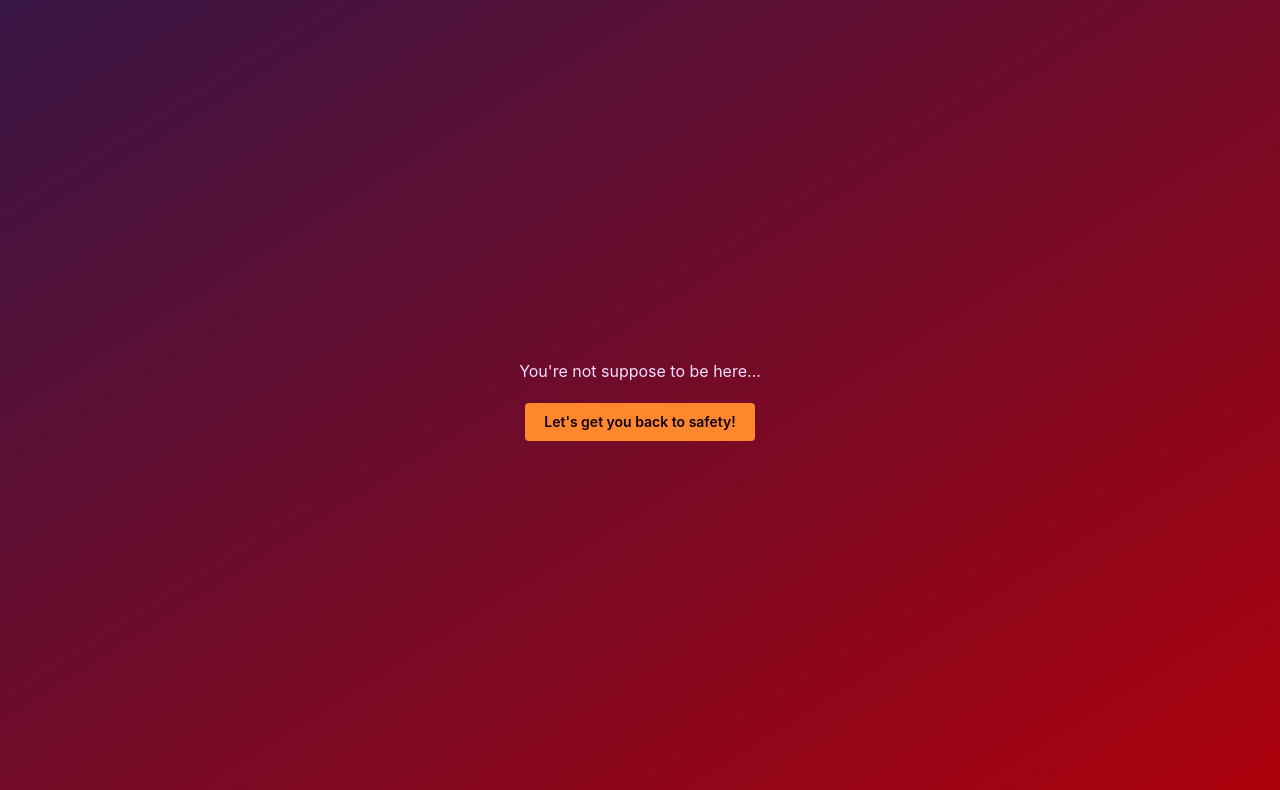
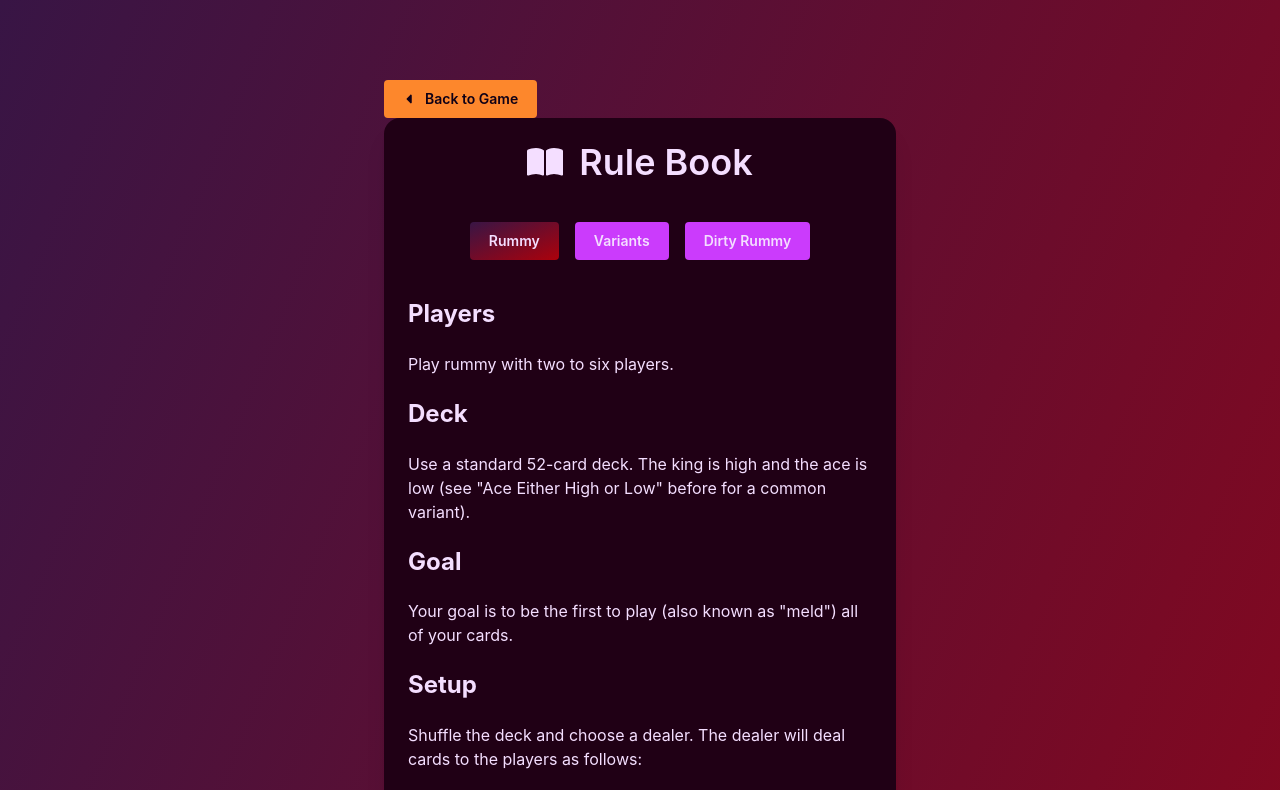
Before and after one commit to RevenantEverest/RummyScorer, a React (Vite) app: page /rules in a window 1280 px wide. Shown: the top 790 px of the page. Built offline with nearby package versions, Linux system fonts and the light colour scheme.

Commit message:
Create rules route

```diff
--- a/src/routeTree.gen.ts
+++ b/src/routeTree.gen.ts
@@ -17,11 +17,17 @@ import { Route as GamePlayersPlayerIdImport } from './routes/game/players/$playe
 
 // Create Virtual Routes
 
+const RulesLazyImport = createFileRoute('/rules')()
 const IndexLazyImport = createFileRoute('/')()
 const GameIndexLazyImport = createFileRoute('/game/')()
 const GamePlayersIndexLazyImport = createFileRoute('/game/players/')()
 
 // Create/Update Routes
+
+const RulesLazyRoute = RulesLazyImport.update({
+  path: '/rules',
+  getParentRoute: () => rootRoute,
+} as any).lazy(() => import('./routes/rules.lazy').then((d) => d.Route))
 
 const IndexLazyRoute = IndexLazyImport.update({
   path: '/',
@@ -53,6 +59,10 @@ declare module '@tanstack/react-router' {
       preLoaderRoute: typeof IndexLazyImport
       parentRoute: typeof rootRoute
     }
+    '/rules': {
+      preLoaderRoute: typeof RulesLazyImport
+      parentRoute: typeof rootRoute
+    }
     '/game/': {
       preLoaderRoute: typeof GameIndexLazyImport
       parentRoute: typeof rootRoute
@@ -72,6 +82,7 @@ declare module '@tanstack/react-router' {
 
 export const routeTree = rootRoute.addChildren([
   IndexLazyRoute,
+  RulesLazyRoute,
   GameIndexLazyRoute,
   GamePlayersPlayerIdRoute,
   GamePlayersIndexLazyRoute,
--- /dev/null
+++ b/src/routes/rules.lazy.tsx
@@ -0,0 +1,74 @@
+import { useState } from 'react';
+import { Link, createLazyFileRoute } from '@tanstack/react-router';
+import { FaCaretLeft, FaBookOpen } from 'react-icons/fa6';
+
+import { Layout, Button, Card, Markdown } from '@@components/Common';
+import rummyRules from '../assets/markdown/rummyRules.md';
+import variantRules from '../assets/markdown/variantRules.md';
+import dirtyRummyRules from '../assets/markdown/dirtyRummyRules.md';
+
+export type RuleSection = "Rummy" | "Variants" | "Dirty Rummy";
+
+export const Route = createLazyFileRoute('/rules')({
+    component: Rules
+});
+
+function Rules() {
+
+    const availableSections: RuleSection[] = ["Rummy", "Variants", "Dirty Rummy"];
+    const [section, setSection] = useState<RuleSection>("Rummy");
+
+    const getSectionRules = () => {
+        if(section === "Rummy") {
+            return rummyRules;
+        }
+
+        if(section === "Variants") {
+            return variantRules;
+        }
+
+        if(section === "Dirty Rummy") {
+            return dirtyRummyRules;
+        }
+    };
+
+    const renderSections = () => {
+        return availableSections.map((title, index) => (
+            <Button
+                key={`rule-section-${title}-${index}`}
+                className="w-26"
+                color={section === title ? "gradient" : "primary"}
+                onClick={() => setSection(title)}
+            >
+                <p className="font-semibold text-xs md:text-sm">{title}</p>
+            </Button>
+        ));
+    };
+
+    return(
+        <Layout main className="bg-gradient-to-br from-card to-secondary lg:px-96 !pt-0 justify-center pb-10 md:pb-0">
+            <div className="my-20">
+                <Link to="/game" className="self-start">
+                    <Button color="accent">
+                        <FaCaretLeft className="mr-2" />
+                        <p className="font-semibold">Back to Game</p>
+                    </Button>
+                </Link>
+                <Card className="bg-card-light w-full">
+                    <div className="flex flex-col gap-10 items-center justify-center">
+                        <div className="flex gap-4 items-center">
+                            <FaBookOpen className="text-4xl" />
+                            <h1 className="font-semibold text-3xl md:text-4xl">Rule Book</h1>
+                        </div>
+                        <div className="flex flex-col md:flex-row gap-2 md:gap-4">
+                            {renderSections()}
+                        </div>
+                    </div>
+                    <div>
+                        <Markdown content={getSectionRules()} />
+                    </div>
+                </Card>
+            </div>
+        </Layout>
+    );
+};
```
